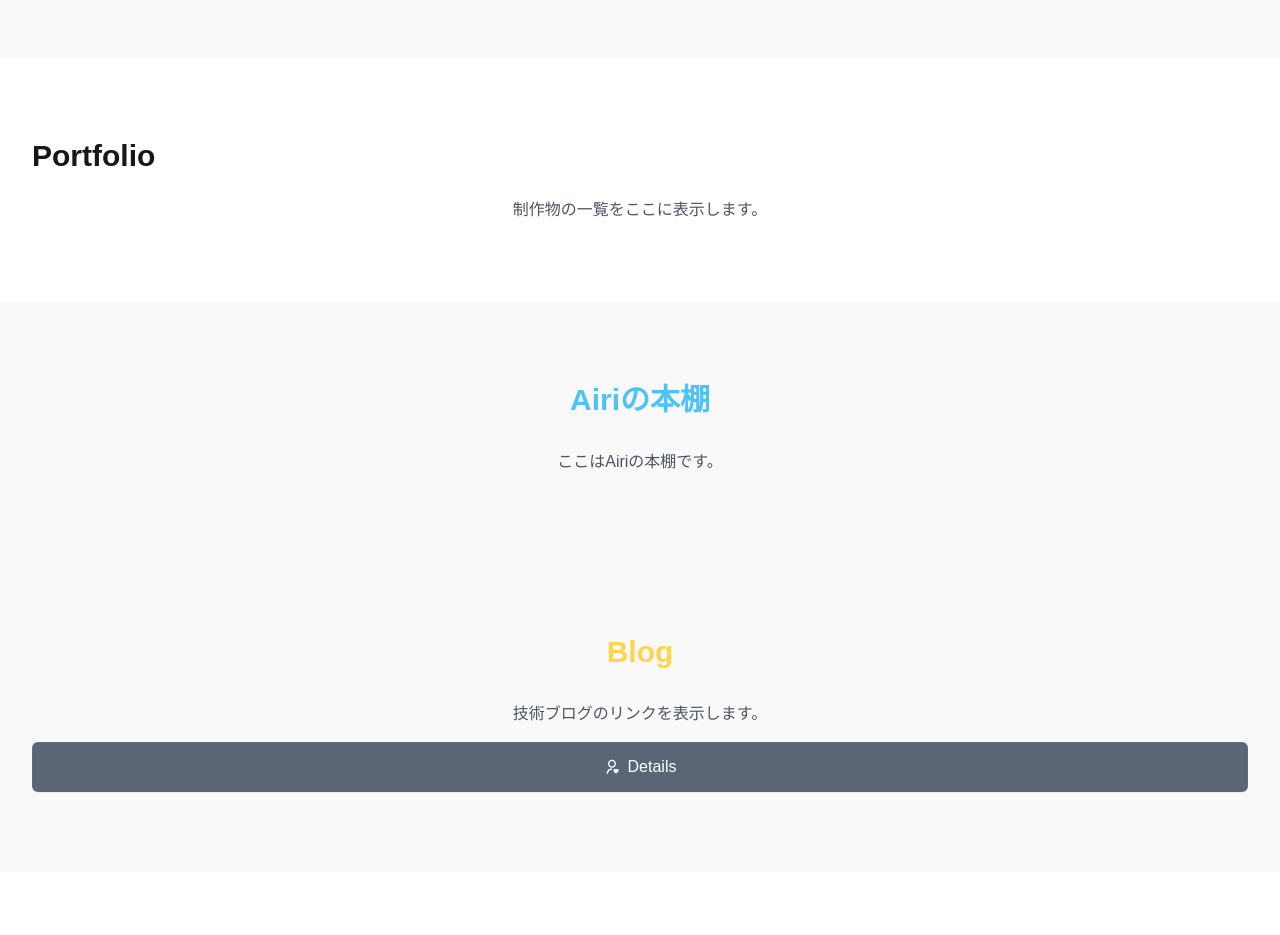
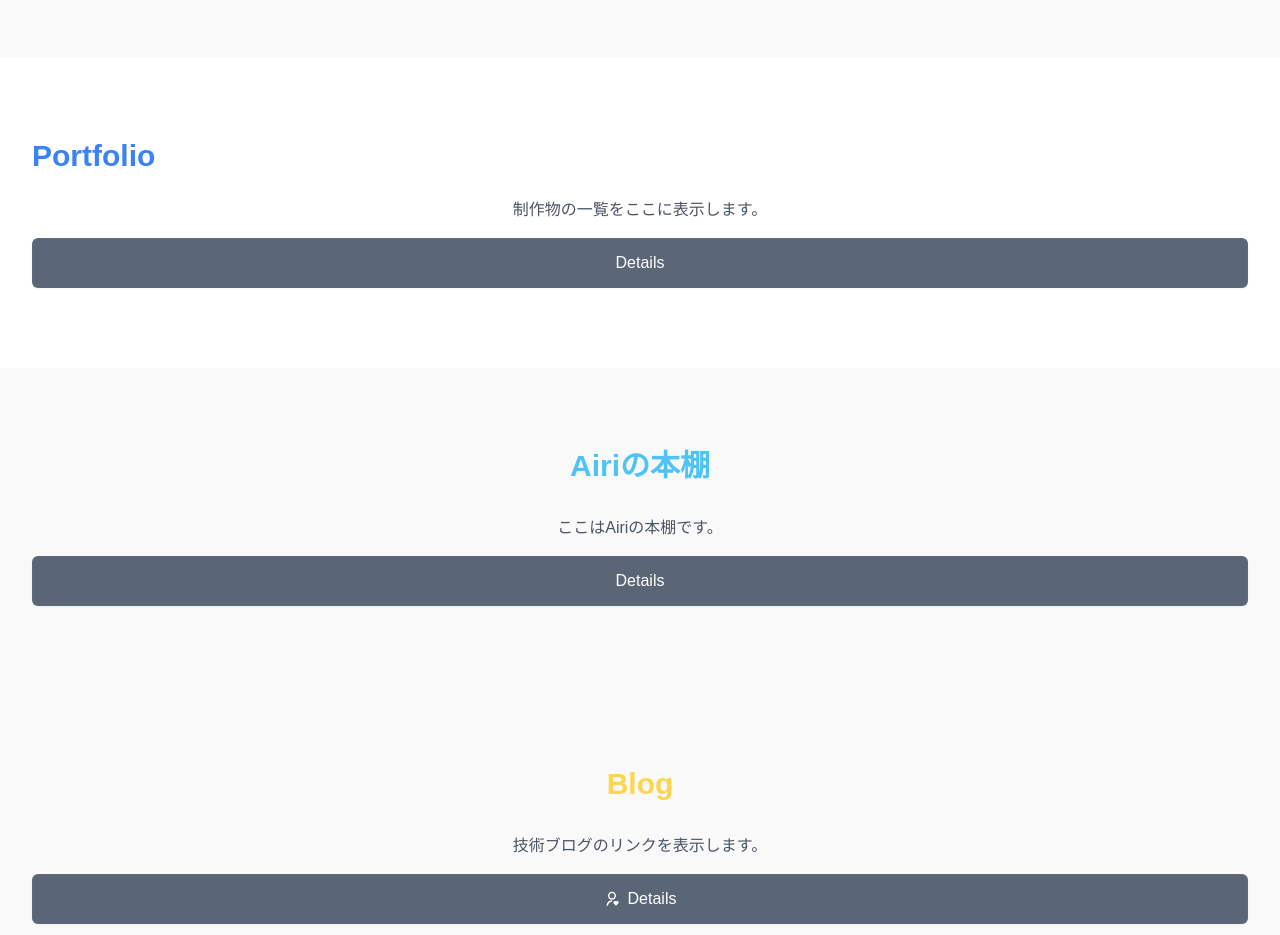
Before and after one commit to AiriNarita/airi-hp, a Next.js app: page / in a window 1280 px wide. Shown: the part 1300-2235 px from the top of the page. Built offline with nearby package versions, Linux system fonts and the light colour scheme.

Commit message:
feat: それぞれのページ作成

```diff
--- /dev/null
+++ b/app/book/page.tsx
@@ -0,0 +1,5 @@
+
+export default function BookDetailPage() {
+    return  <>
+    </>
+    }
--- a/app/components/sections/Blog.tsx
+++ b/app/components/sections/Blog.tsx
@@ -13,7 +13,7 @@ export const Blog = () => {
           <Button
             href="/blog"
             variant="secondary"
-            className="mt-4 w-20"
+            className="mt-4 w-32"
             icon={RiUserHeartLine}
             target="_blank"
             rel="noopener noreferrer"
--- a/app/components/sections/Book.tsx
+++ b/app/components/sections/Book.tsx
@@ -1,3 +1,4 @@
+import Button from "../parts/Botton"
 
 export const Book = () => {
     return <>
@@ -7,5 +8,18 @@ export const Book = () => {
         <p className="text-center text-gray-600 max-w-4xl mx-auto">
          ここはAiriの本棚です。
         </p>
+        <div className="flex justify-center">
+          <Button
+              href="/book"
+              variant="secondary"
+              className="mt-4 w-32"
+              // icon={}
+              target="_blank"
+              rel="noopener noreferrer"
+            >
+            Details
+          </Button>
+        </div>
+
     </>
 }
--- a/app/components/sections/Portforio.tsx
+++ b/app/components/sections/Portforio.tsx
@@ -1,4 +1,5 @@
 import { styles } from "@/app/styles/common"
+import Button from "../parts/Botton"
 
 /**
  * ポートフォリオ
@@ -6,11 +7,23 @@ import { styles } from "@/app/styles/common"
  */
 export const Portfolio = () =>{
     return <>
-     <h2 className={`${styles.heading.base} ${styles.heading.orange}`}>
+     <h2 className={`${styles.heading.base} ${styles.heading.accent}`}>
           Portfolio
         </h2>
         <p className={styles.paragraph}>
           制作物の一覧をここに表示します。
         </p>
+        <div className="flex justify-center">
+          <Button
+            href="/portforio"
+            variant="secondary"
+            className="mt-4 w-32"
+            // icon={RiUserHeartLine}
+            target="_blank"
+            rel="noopener noreferrer"
+          >
+          Details
+          </Button>
+        </div>
     </>
 }
--- a/app/components/sections/about/About.tsx
+++ b/app/components/sections/about/About.tsx
@@ -36,7 +36,7 @@ export const About = () => {
           <Button
             href="/about"
             variant="secondary"
-            className="mt-4 w-20"
+            className="mt-4 w-32"
             icon={RiUserHeartLine}
             target="_blank"
             rel="noopener noreferrer"
--- /dev/null
+++ b/app/portfolio/page.tsx
@@ -0,0 +1,9 @@
+
+export default function PortforioDetailPage() {
+    return  <>
+     <main className="container mx-auto px-4 py-20">
+        <div className="absolute inset-0 bg-black bg-opacity-50">
+        </div>
+    </main>
+    </>
+}
```
